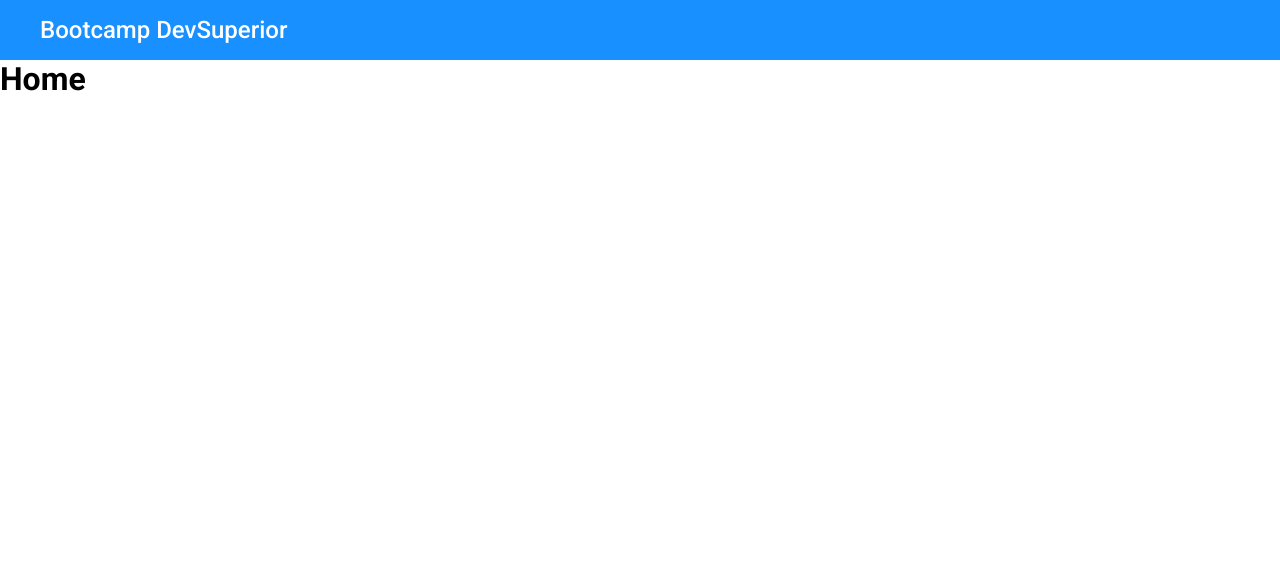
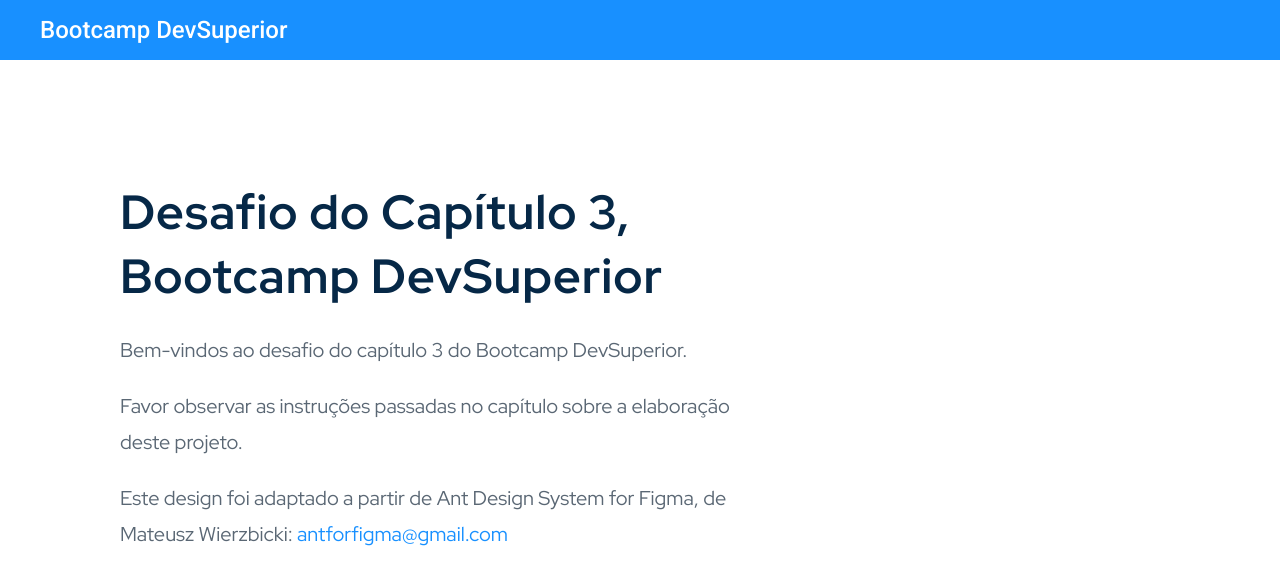
Before and after one commit to matheusalume/github-user-search, a React (Create React App) app: page / in a window 1280 px wide. Shown: the top 584 px of the page. Built offline with nearby package versions, Linux system fonts and the light colour scheme.

Commit message:
Add Home page

```diff
--- a/src/App.css
+++ b/src/App.css
@@ -1,6 +1,6 @@
 @import url('https://fonts.googleapis.com/css2?family=Roboto:wght@400;500;700&display=swap');
 
-* {
+body {
   font-family: 'Roboto', sans-serif;
 }
 
--- a/src/App.tsx
+++ b/src/App.tsx
@@ -1,6 +1,5 @@
 import './App.css';
 import Routes from './Routes';
-
 
 function App() {
   return (
--- a/src/Routes.tsx
+++ b/src/Routes.tsx
@@ -1,12 +1,13 @@
 import { BrowserRouter, Route, Switch } from 'react-router-dom';
 import Navbar from './core/components/Navbar';
+import Home from './pages/Home';
 
 const Routes = () => (
     <BrowserRouter>
         <Navbar />
         <Switch>
             <Route path="/" exact>
-                <h1>Home</h1>
+                <Home />
             </Route>
             <Route path="/search">
                 <h1>Search</h1>
--- /dev/null
+++ b/src/pages/Home/index.tsx
@@ -0,0 +1,17 @@
+import './styles.css';
+
+const Home = () => (
+    <div className="home-content">
+        <h1 className="home-title">
+            Desafio do Capítulo 3, <br /> Bootcamp DevSuperior
+        </h1>
+        <div className="home-text">
+            <p>Bem-vindos ao desafio do capítulo 3 do Bootcamp DevSuperior.</p>
+            <p>Favor observar as instruções passadas no capítulo sobre a elaboração deste projeto.</p>
+            <p>Este design foi adaptado a partir de Ant Design System for Figma, de Mateusz Wierzbicki: <span className="home-text-blue">antforfigma@gmail.com</span></p>
+        </div>
+
+    </div>
+);
+
+export default Home;
--- /dev/null
+++ b/src/pages/Home/styles.css
@@ -0,0 +1,26 @@
+@import url('https://fonts.googleapis.com/css2?family=Red+Hat+Display:wght@400;700&display=swap');
+
+.home-content {
+    padding-top: 120px;
+    padding-left: 120px;
+    font-family: 'Red Hat Display', sans-serif;
+}
+
+.home-title {
+    color: #062847;
+    font-size: 48px;
+    line-height: 64px;
+    letter-spacing: 0.02em;
+    margin-bottom: 24px;
+}
+
+.home-text {
+    color: #5A6774;
+    width: 612px;
+    font-size: 20px;
+    line-height: 36px;
+}
+
+.home-text-blue {
+    color: #1890FF;
+}
```
